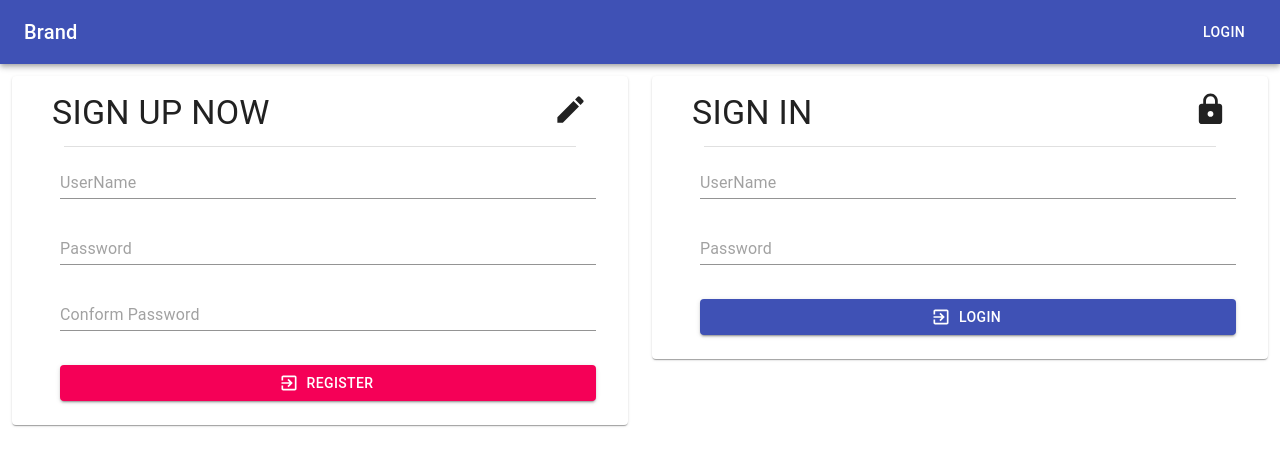
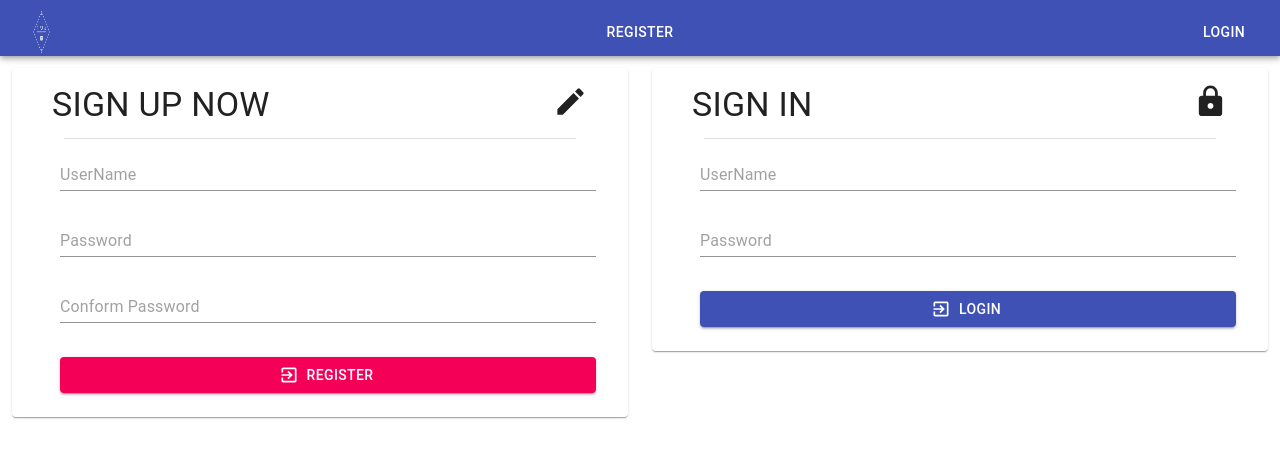
Before and after one commit to PawanGulati/MyPoll, a React (Create React App) app in the folder client/: page / in a window 1280 px wide. Shown: the top 466 px of the page. Built offline with nearby package versions, Linux system fonts and the light colour scheme.

Commit message:
Some temporary styling ;p

```diff
--- a/client/public/index.html
+++ b/client/public/index.html
@@ -2,7 +2,7 @@
 <html lang="en">
   <head>
     <meta charset="utf-8" />
-    <link rel="icon" href="%PUBLIC_URL%/favicon.ico" />
+    <link rel="icon" href="%PUBLIC_URL%/favicon1.ico" />
     <meta name="viewport" content="width=device-width, initial-scale=1" />
     <meta name="theme-color" content="#000000" />
     <meta
--- a/client/src/App.css
+++ b/client/src/App.css
@@ -36,3 +36,8 @@
     transform: rotate(360deg);
   }
 } */
+.App{
+  margin:0;
+  height:100%;
+  width:100%;
+}
--- /dev/null
+++ b/client/src/components/Logo/Logo.jsx
@@ -0,0 +1,7 @@
+import React from 'react'
+
+import myLogo from '../../assets/images/logo1.png'
+
+export default ()=> <div style={{height:'100%',padding:'8px',boxSizing:'border-box'}}>
+        <img src={myLogo} alt="my_logo" style={{height:'100%',width:'40%'}}/>
+    </div>
--- a/client/src/components/ToolBar/Toolbar.jsx
+++ b/client/src/components/ToolBar/Toolbar.jsx
@@ -2,14 +2,21 @@ import React from 'react';
 import { makeStyles } from '@material-ui/core/styles';
 import AppBar from '@material-ui/core/AppBar';
 import Toolbar from '@material-ui/core/Toolbar';
-import Typography from '@material-ui/core/Typography';
 import Button from '@material-ui/core/Button';
-import IconButton from '@material-ui/core/IconButton';
 // import MenuIcon from '@material-ui/icons/Menu';
+
+import Logo from '../../components/Logo/Logo'
 
 const useStyles = makeStyles(theme => ({
   root: {
-    flexGrow: 1,
+    justifyContent:'space-between',
+    flex: 1,
+    height:'56px',
+    width:'100%',
+    top:0,
+    left:0,
+    position:'sticky',
+    zIndex:90,
   },
   menuButton: {
     marginRight: theme.spacing(2),
@@ -17,6 +24,11 @@ const useStyles = makeStyles(theme => ({
   title: {
     flexGrow: 1,
   },
+  toolbar:{
+    height:'100%',
+    flex:1,
+    justifyContent:'space-between'
+  }
 }));
 
 export default function ToolBar() {
@@ -24,11 +36,10 @@ export default function ToolBar() {
 
   return (
     <div className={classes.root}>
-      <AppBar position="static">
-        <Toolbar>
-          <Typography variant="h6" className={classes.title}>
-            Brand
-          </Typography>
+      <AppBar position="static" style={{height:'100%'}}>
+        <Toolbar className={classes.toolbar}>
+          <Logo/>
+          <Button color="inherit">Register</Button>
           <Button color="inherit">Login</Button>
         </Toolbar>
       </AppBar>
--- a/client/src/index.css
+++ b/client/src/index.css
@@ -1,4 +1,6 @@
-body {
+html,body,#root {
+  height:100%;
+  width: 100%;
   margin: 0;
   font-family: -apple-system, BlinkMacSystemFont, 'Segoe UI', 'Roboto', 'Oxygen',
     'Ubuntu', 'Cantarell', 'Fira Sans', 'Droid Sans', 'Helvetica Neue',
```
Also changed, not shown: client/src/assets/images/logo1.png (added), 1 other file (tests, documents, lock files or other folders).
